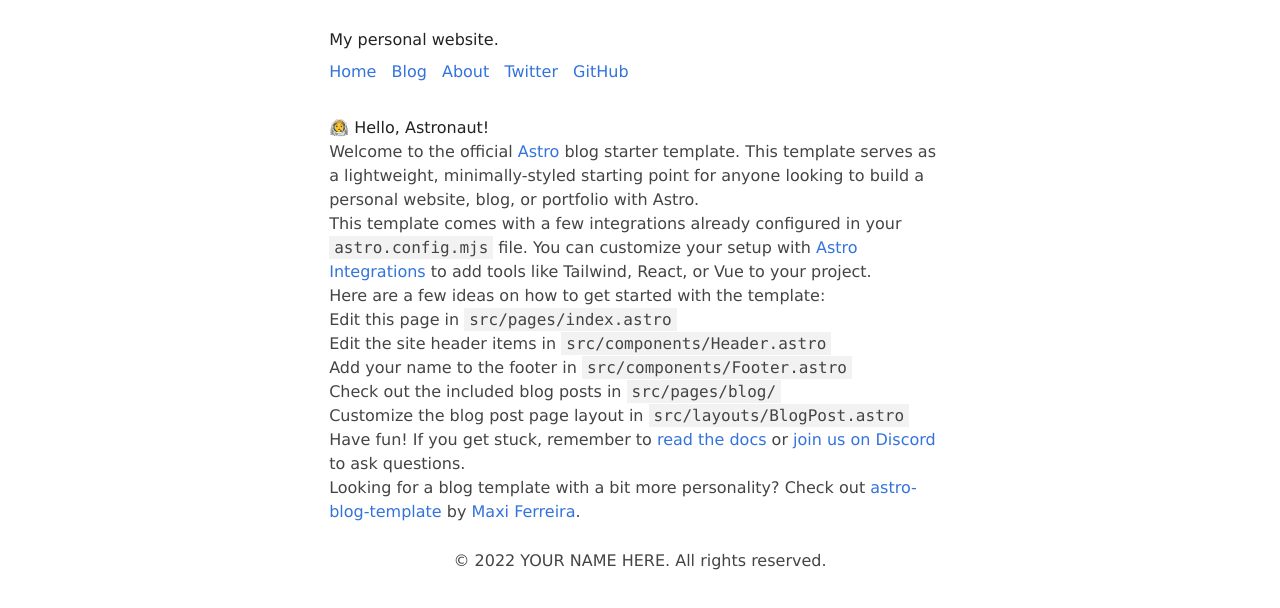
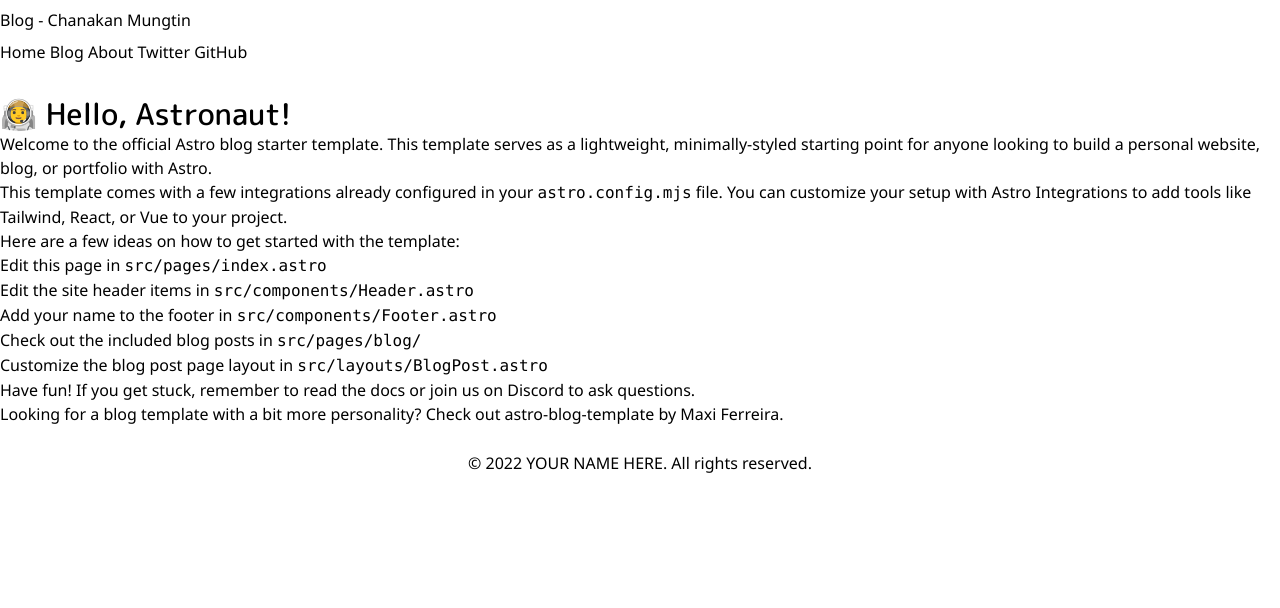
Before and after one commit to Chanakan55991/personal-blog, an Astro site: page / in a window 1280 px wide. Built offline with nearby package versions, Linux system fonts and the light colour scheme; Astro itself is replaced by a stand-in of ours.

Commit message:
refactor(meta): update web info

```diff
--- a/src/config.ts
+++ b/src/config.ts
@@ -1,5 +1,6 @@
 // Place any global data in this file.
 // You can import this data from anywhere in your site by using the `import` keyword.
 
-export const SITE_TITLE = 'My personal website.';
-export const SITE_DESCRIPTION = 'Welcome to my website!';
+export const SITE_TITLE = 'Blog - Chanakan Mungtin';
+export const SITE_DESCRIPTION = 'A random blog posts I made from time to time';
+export const HOMEPAGE_URL = 'https://www.chanakancloud.net'
--- a/src/pages/index.astro
+++ b/src/pages/index.astro
@@ -13,7 +13,7 @@ import { SITE_TITLE, SITE_DESCRIPTION } from '../config';
 	<body>
 		<Header title={SITE_TITLE} />
 		<main>
-			<h1>🧑‍🚀 Hello, Astronaut!</h1>
+			<h1 class='font-mplus text-3xl'>🧑‍🚀 Hello, Astronaut!</h1>
 			<p>
 				Welcome to the official <a href="https://astro.build/">Astro</a> blog starter template. This
 				template serves as a lightweight, minimally-styled starting point for anyone looking to build
--- a/src/styles/global.css
+++ b/src/styles/global.css
@@ -7,64 +7,8 @@
 @import url("https://fonts.googleapis.com/css2?family=M+PLUS+Rounded+1c:wght@300;500;700&display=swap");
 
 body {
-	font-family: Verdana, sans-serif;
-	margin: auto;
-	padding: 20px;
-	max-width: 65ch;
-	text-align: left;
-	background-color: #fff;
-	word-wrap: break-word;
+	font-family: 'Segoe UI', Helvetica, Arial, sans-serif, 'Segoe UI Emoji', 'Segoe UI Symbol';
+	-webkit-font-smoothing: antialiased;
+	text-rendering: optimizeLegibility;
 	overflow-wrap: break-word;
-	line-height: 1.5;
-	color: #444;
 }
-h1,
-h2,
-h3,
-h4,
-h5,
-h6,
-strong,
-b {
-	color: #222;
-}
-a {
-	color: #3273dc;
-}
-nav a {
-	margin-right: 10px;
-}
-textarea {
-	width: 100%;
-	font-size: 16px;
-}
-input {
-	font-size: 16px;
-}
-content {
-	line-height: 1.6;
-}
-table {
-	width: 100%;
-}
-img {
-	max-width: 100%;
-	height: auto;
-}
-code {
-	padding: 2px 5px;
-	background-color: #f2f2f2;
-}
-pre {
-	padding: 1rem;
-}
-pre > code {
-	all: unset;
-}
-blockquote {
-	border: 1px solid #999;
-	color: #222;
-	padding: 2px 0px 2px 20px;
-	margin: 0px;
-	font-style: italic;
-}
--- a/tailwind.config.cjs
+++ b/tailwind.config.cjs
@@ -1,8 +1,13 @@
 /** @type {import('tailwindcss').Config} */
 module.exports = {
 	content: ['./src/**/*.{astro,html,js,jsx,md,mdx,svelte,ts,tsx,vue}'],
+	darkMode: 'class',
 	theme: {
-		extend: {},
+		extend: {
+			fontFamily: {
+				mplus: ["'M PLUS Rounded 1c'", 'Verdana', 'sans-serif']
+			}
+		},
 	},
 	plugins: [],
 }
```
